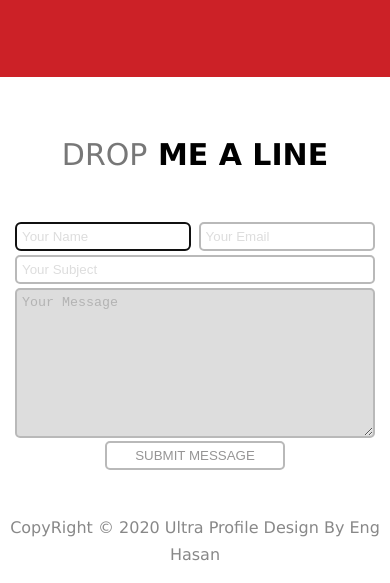
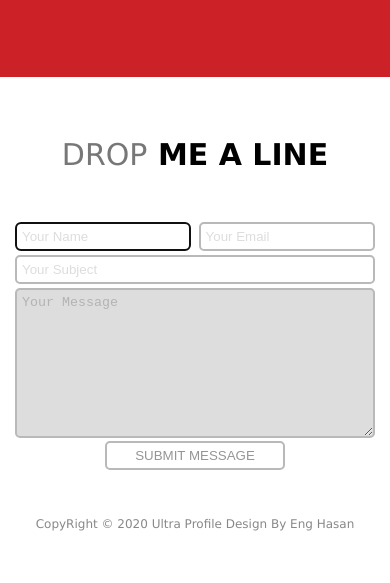
Before and after one commit to hasan-ak1996/website3, a plain HTML site: page index.html in a window 390 px wide. Shown: the part 6576-7159 px from the top of the page. After the commit the page ends 7125 px from the top, so only its background shows below. Drawn offline with Linux system fonts and the light colour scheme.

Commit message:
y commit

```diff
--- a/css/style.css
+++ b/css/style.css
@@ -656,6 +656,15 @@ footer p{
 	padding-bottom:15px
 }
 
+@media (max-width:767px){
+
+	footer p{
+		font-size:12px
+	}
+
+}
+
+
 /**************End Footer**************/
 
 
```
